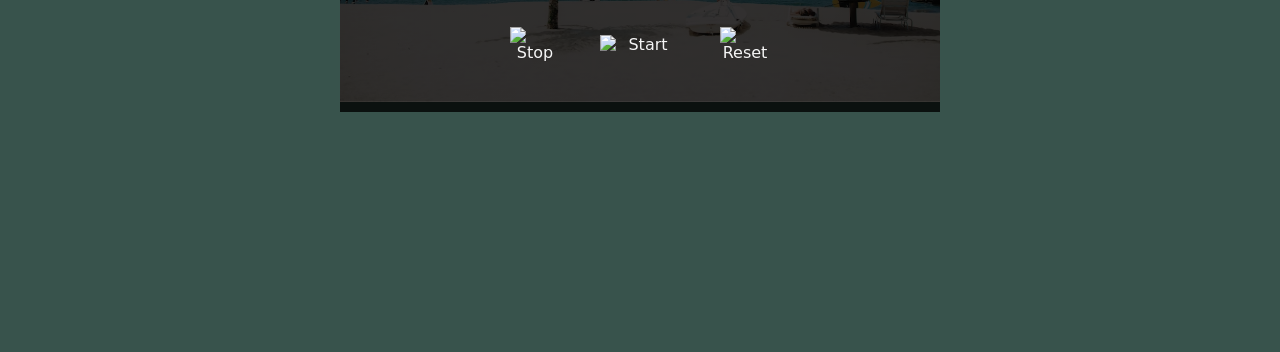
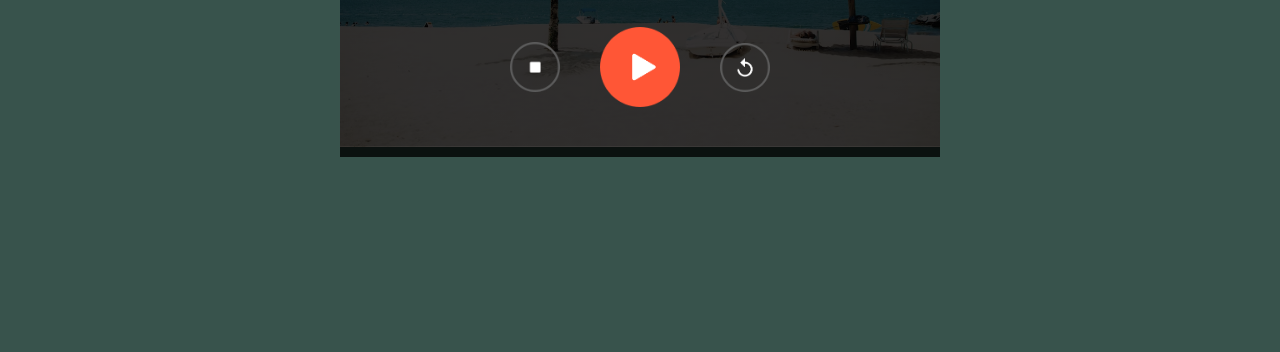
Before and after one commit to i-saurabhshing/Countdown, a plain HTML site: page index.html in a window 1280 px wide. Shown: the part 448-800 px from the top of the page. Drawn offline with Linux system fonts and the light colour scheme; files whose address does not match are found by name.

Commit message:
Update index.html

```diff
--- a/index.html
+++ b/index.html
@@ -11,9 +11,9 @@
     <div class="stopwatch">
         <h1 id="displayTime">00:00:00</h1>
         <div class="button">
-            <img src="image/stop.png" alt="Stop" onclick="watchStop()">
-            <img src="image/start.png" alt="Start" onclick="watchStart()">
-            <img src="image/reset.png" alt="Reset" onclick="watchReset()">
+            <img src="/stop.png" alt="Stop" onclick="watchStop()">
+            <img src="/start.png" alt="Start" onclick="watchStart()">
+            <img src="/reset.png" alt="Reset" onclick="watchReset()">
         </div>
     </div>
 
```
